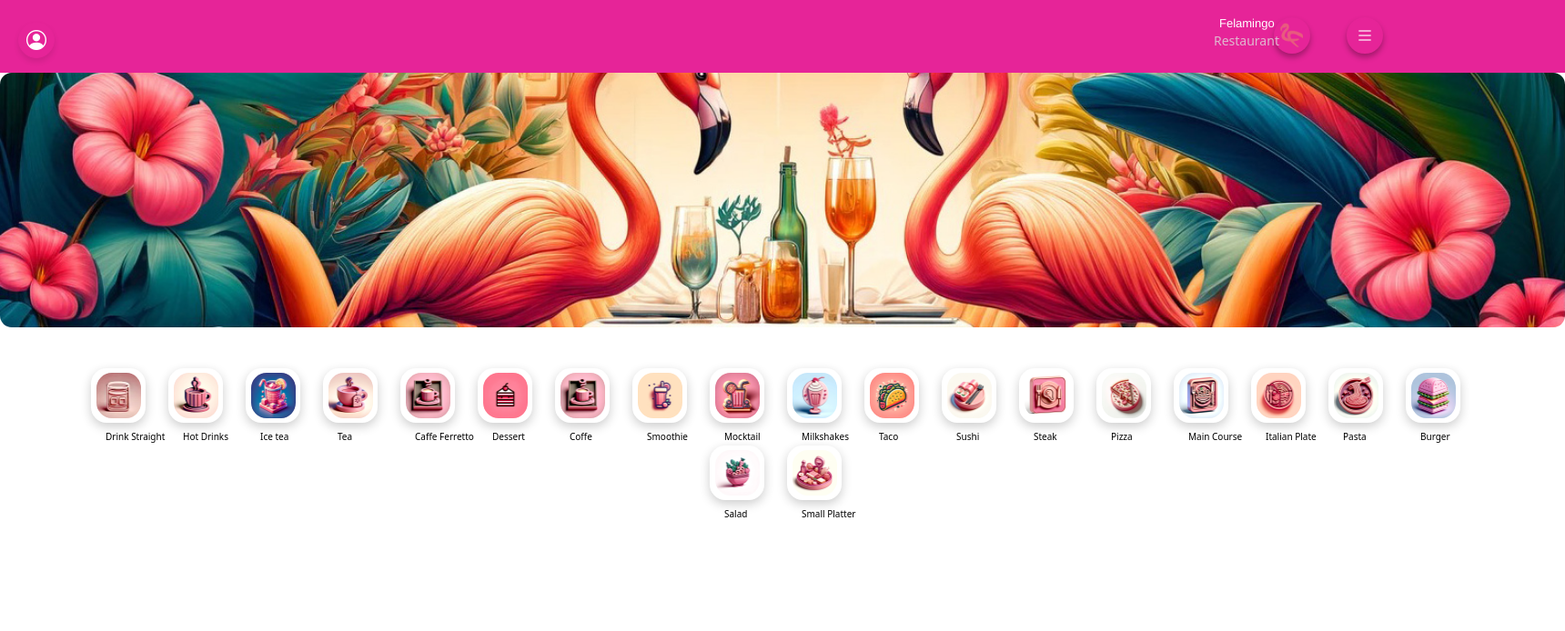
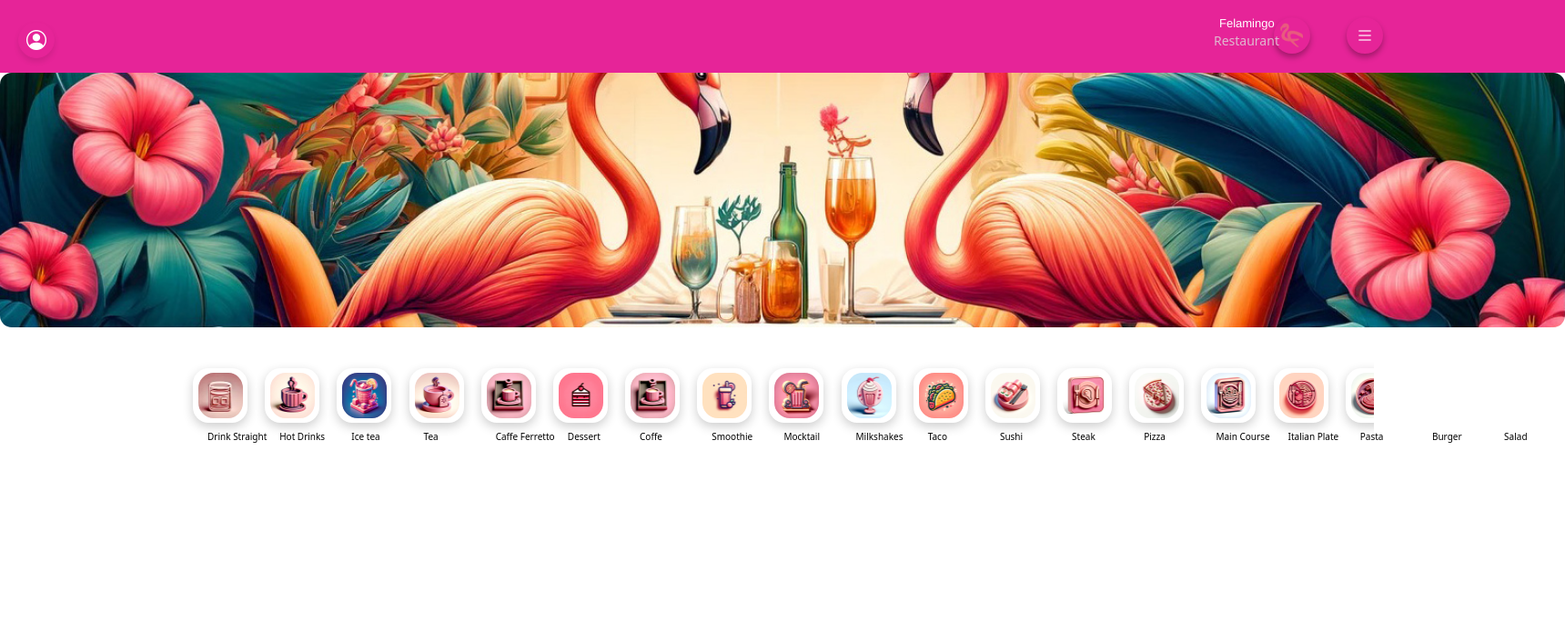
Before and after one commit to yalda-aq30/Felamingo, a Django app: page / in a window 1720 px wide; the page is wider, and only the part inside the window is pictured. Shown: the top 694 px of that part at 91% size. Run offline with Django 5.2, Linux system fonts and the light colour scheme; data comes from the database, SQL or seed files in the repository; data that the repository does not hold is empty.

Commit message:
scrollbar unfinished

```diff
--- a/restaurentproject/menu/templates/menu/index.html
+++ b/restaurentproject/menu/templates/menu/index.html
@@ -126,6 +126,12 @@
             margin-left: 10px;
             position: absolute;
         }
+        .container{
+            overflow-x: scroll;
+            overflow-y: hidden;
+            white-space: nowrap;
+            padding-bottom: 40px;
+        }
         /* .food_items2{
             background-size: cover;
             background-color: white;
@@ -188,6 +194,7 @@
         <img src="{% static 'images/8885b9930acd4459972bc4e73ca7cbbb.jpg' %}" alt="felamingo_background" class="main_picture">
     </div>
         <div style="display: flex; flex-wrap: wrap; gap: 10px; justify-content: center; margin-top: 30px; padding-left: 80px; padding-right: 100px;">
+            <div class="container">
                 {% for category in categories %}
                     <button class="food_items">
                         <img src="{{ category.image.url }}" alt="{{ category.name }}" class="category_images">
@@ -197,6 +204,8 @@
                     </button>
                 {% endfor %}
             </div>
+        </div>
+    </div>
     <!-- <button class="food_items2">
         <img src="{% static 'images/6f11321f789a42a3ac563fe872f1cf6a.jpg' %}" alt="Food Item2" class="category_images2">
         <p class="food_items_name2">
```
Lines whose indentation alone changed are shown as unchanged.
